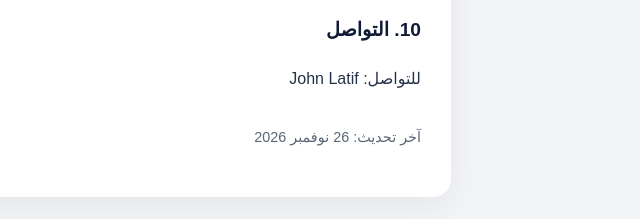
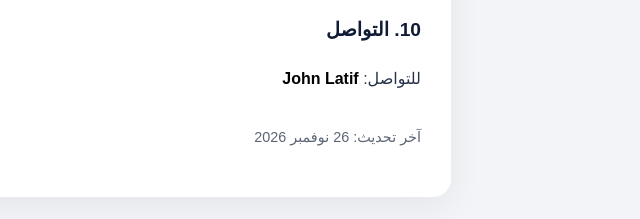
Before and after one commit to johnlatif19/nagda-egypt, a plain HTML site: page privacy.html in a window 1280 px wide. Shown: the part 1738-1957 px from the top of the page, 639-1279 px from the left. Drawn offline with Linux system fonts and the light colour scheme.

Commit message:
Update style.css

```diff
--- a/style.css
+++ b/style.css
@@ -810,3 +810,15 @@ footer {
     grid-template-columns: 1fr;
   }
 }
+
+.contact-name {
+  color: #000000;
+  font-weight: 800;
+  text-decoration: none;
+  transition: color 0.3s ease;
+}
+
+.contact-name:hover {
+  color: #000000;
+  text-decoration: underline;
+}
```
